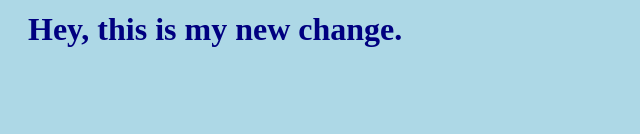
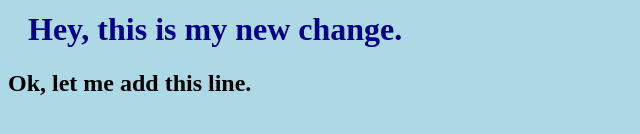
Before and after one commit to DeCuuTranVo/hello-world, a plain HTML site: page index.html in a window 1280 px wide. Shown: the part 210-344 px from the top of the page, without its empty margins (0-640 px from the left). Drawn offline with Linux system fonts and the light colour scheme.

Commit message:
add a line 18

```diff
--- a/index.html
+++ b/index.html
@@ -15,5 +15,6 @@
 <div><img src="img_hello_git.jpg" alt="Hello Git" style="width:100%;max-width:640px"></div>
 
 <h1> Hey, this is my new change.</h1>
+<h2> Ok, let me add this line.</h2>
 </body>
 </html>
```
